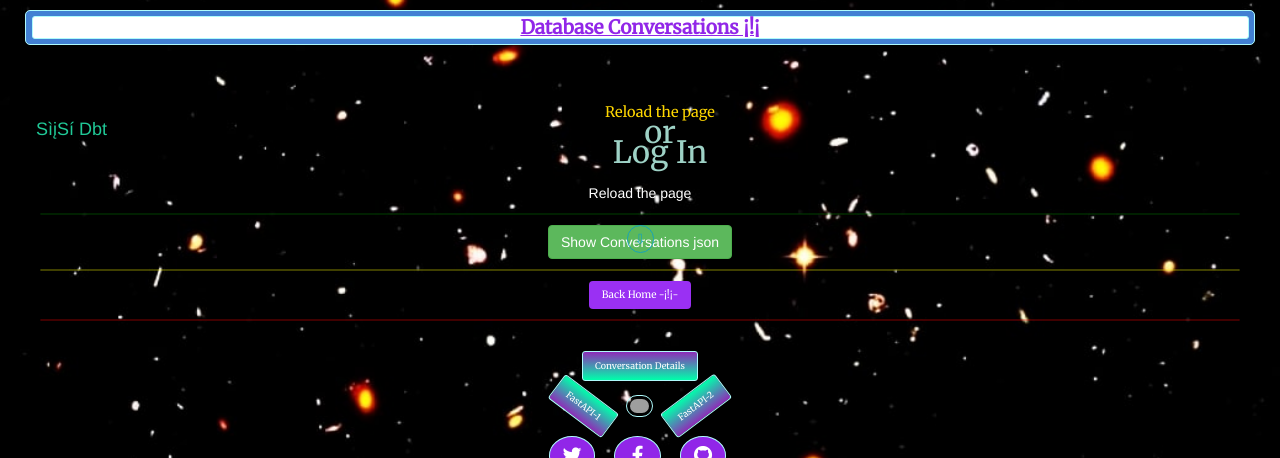
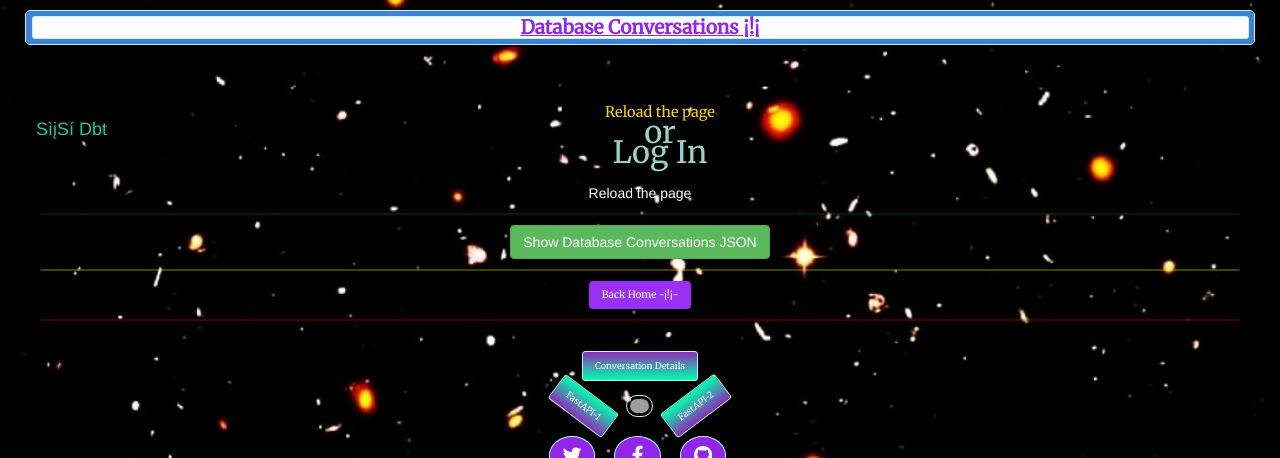
Before and after one commit to isaacaisha/dbt-openai, a Flask app: page /api/conversations-jsonify in a window 1280 px wide. Shown: the top 458 px of the page. Run offline with Flask 3, Linux system fonts and the light colour scheme; some libraries are stand-ins or nearby versions; grey boxes are pictures that could not be loaded.

Commit message:
add favicon and move the scroll-down btn into "historiesContainer"div block inside the database-conversation.html

```diff
--- a/templates/conversation-details.html
+++ b/templates/conversation-details.html
@@ -13,7 +13,7 @@
 <div class="container-fluid">
     <div class="p-1 rounded-3 jumbotron">
         <div class="py-1">
-            <h1 class="">Conversation: 🔥{{ conversation_.id }}🔥 ¡!¡</h1>
+            <h1 class="">Conversation 🔥{{ conversation_.id }}🔥 ¡!¡</h1>
         </div>
     </div>
 </div>
--- a/templates/database-conversations.html
+++ b/templates/database-conversations.html
@@ -4,7 +4,7 @@
 
 {% block head %}
     {{ super() }}
-    <link rel="shortcut icon" type="image/x-icon" href='static/assets/images/favicon1.ico'>
+    <link rel="shortcut icon" type="image/x-icon" href="{{ url_for('static', filename='assets/images/favicon1.ico') }}">
     {% include 'bootstrap/base.html' %}
     <script src="https://code.jquery.com/jquery-3.6.0.min.js"></script>
 {% endblock %}
@@ -35,24 +35,26 @@
 
     <hr class="mb-3" style="color:green;">
 
-    <!--<div class="d-flex justify-content-end">-->
-    <div class="d-flex justify-content-center">
-        <button class="btn btn-outline-info mb-3 submit scroll-down "
-                onclick="scrollDown()" id="scrollDownButton" style="position:fixed">
-            ⇩
-        </button>
-    </div>
-
     <!--<hr class="mb-3" style="color:yellow;">-->
 
     <!-- Add a button to trigger the display of serialized_histories -->
     <div class="text-center">
         <button class="btn btn-success submit mb-3" id="showHistoriesButton" onclick="toggleHistories()">
-            Show Conversations json
+            Show Database Conversations JSON
         </button>
     </div>
+
     <!-- Add a div to contain the serialized histories -->
     <div id="historiesContainer" class="mb-3" style="display: none;">
+
+        <!--<div class="d-flex justify-content-end">-->
+        <div class="d-flex justify-content-center">
+            <button class="btn btn-outline-info mb-3 submit scroll-down "
+                    onclick="scrollDown()" id="scrollDownButton" style="position:fixed">
+                ⇩
+            </button>
+        </div>
+
         <pre>
             {{ serialized_conversations | tojson(indent=4) }}
         </pre>
```
